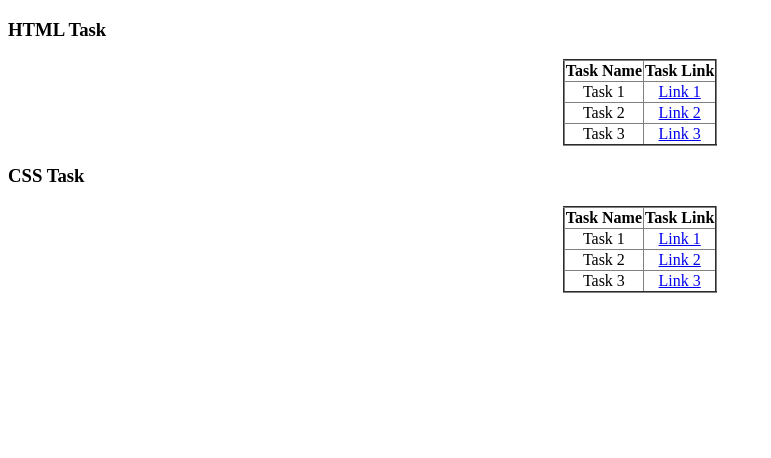
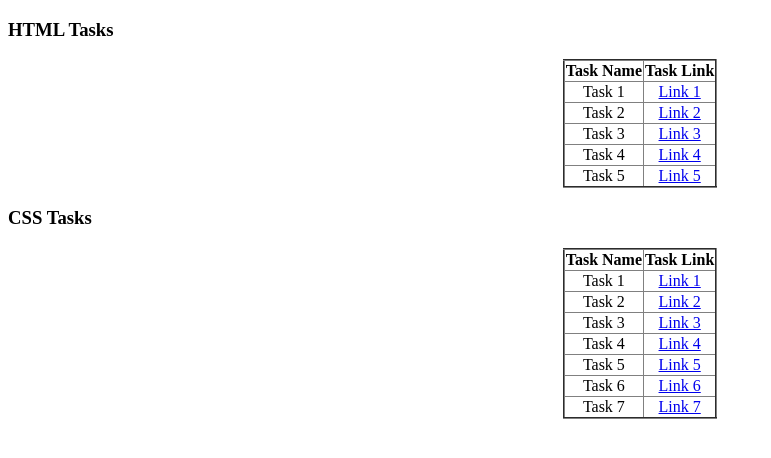
Before and after one commit to sameerihs/MERN_Tasks, a plain HTML site: page index.html in a window 1280 px wide. Shown: the whole page, without its empty margins (0-771 px from the left). Drawn offline with Linux system fonts and the light colour scheme.

Commit message:
Update index.html

```diff
--- a/index.html
+++ b/index.html
@@ -3,10 +3,10 @@
   <head>
     <meta charset="UTF-8" />
     <meta name="viewport" content="width=device-width, initial-scale=1.0" />
-    <title>Document</title>
+    <title>Mohamed Sameer Tasks</title>
   </head>
   <body>
-    <h3>HTML Task</h3>
+    <h3>HTML Tasks</h3>
     <table
       border="2px"
       style="
@@ -22,18 +22,26 @@
       </tr>
       <tr>
         <td>Task 1</td>
-        <td><a href="task_1.html">Link 1</a></td>
+        <td><a href="./html_task/task_1.html">Link 1</a></td>
       </tr>
       <tr>
         <td>Task 2</td>
-        <td><a href="task_2.html">Link 2</a></td>
+        <td><a href="./html_task/task_2.html">Link 2</a></td>
       </tr>
       <tr>
         <td>Task 3</td>
-        <td><a href="task_3.html">Link 3</a></td>
+        <td><a href="./html_task/task_3.html">Link 3</a></td>
+      </tr>
+      <tr>
+        <td>Task 4</td>
+        <td><a href="./html_task/task_4.html">Link 4</a></td>
+      </tr>
+      <tr>
+        <td>Task 5</td>
+        <td><a href="./html_task/task_5.html">Link 5</a></td>
       </tr>
     </table>
-    <h3>CSS Task</h3>
+    <h3>CSS Tasks</h3>
     <table
       border="2px"
       style="
@@ -49,15 +57,31 @@
       </tr>
       <tr>
         <td>Task 1</td>
-        <td><a href="task_1.html">Link 1</a></td>
+        <td><a href="./css_task/task_1.html">Link 1</a></td>
       </tr>
       <tr>
         <td>Task 2</td>
-        <td><a href="task_2.html">Link 2</a></td>
+        <td><a href="./css_task/task_2.html">Link 2</a></td>
       </tr>
       <tr>
         <td>Task 3</td>
-        <td><a href="task_3.html">Link 3</a></td>
+        <td><a href="./css_task/task_3.html">Link 3</a></td>
+      </tr>
+      <tr>
+        <td>Task 4</td>
+        <td><a href="./css_task/task_4.html">Link 4</a></td>
+      </tr>
+      <tr>
+        <td>Task 5</td>
+        <td><a href="./css_task/task_5.html">Link 5</a></td>
+      </tr>
+      <tr>
+        <td>Task 6</td>
+        <td><a href="./css_task/task_6.html">Link 6</a></td>
+      </tr>
+      <tr>
+        <td>Task 7</td>
+        <td><a href="./css_task/task_7.html">Link 7</a></td>
       </tr>
     </table>
   </body>
```
